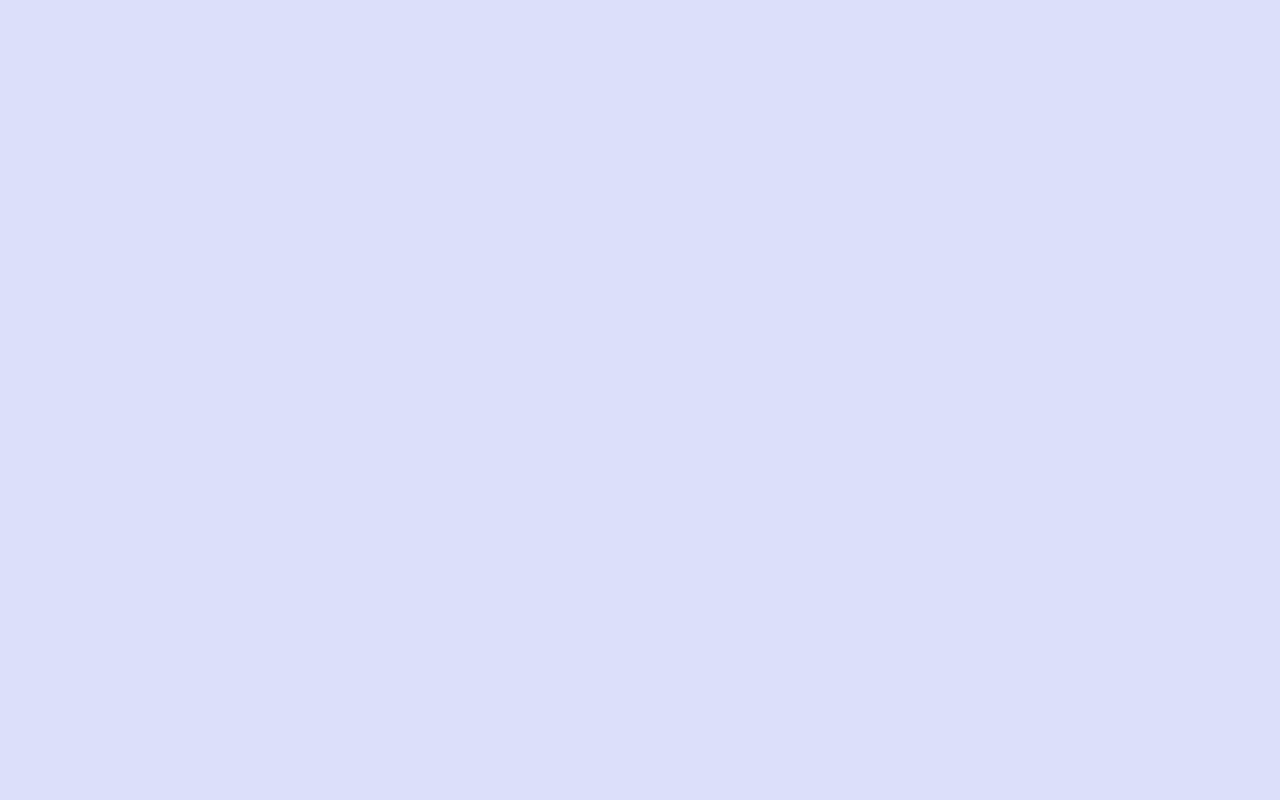
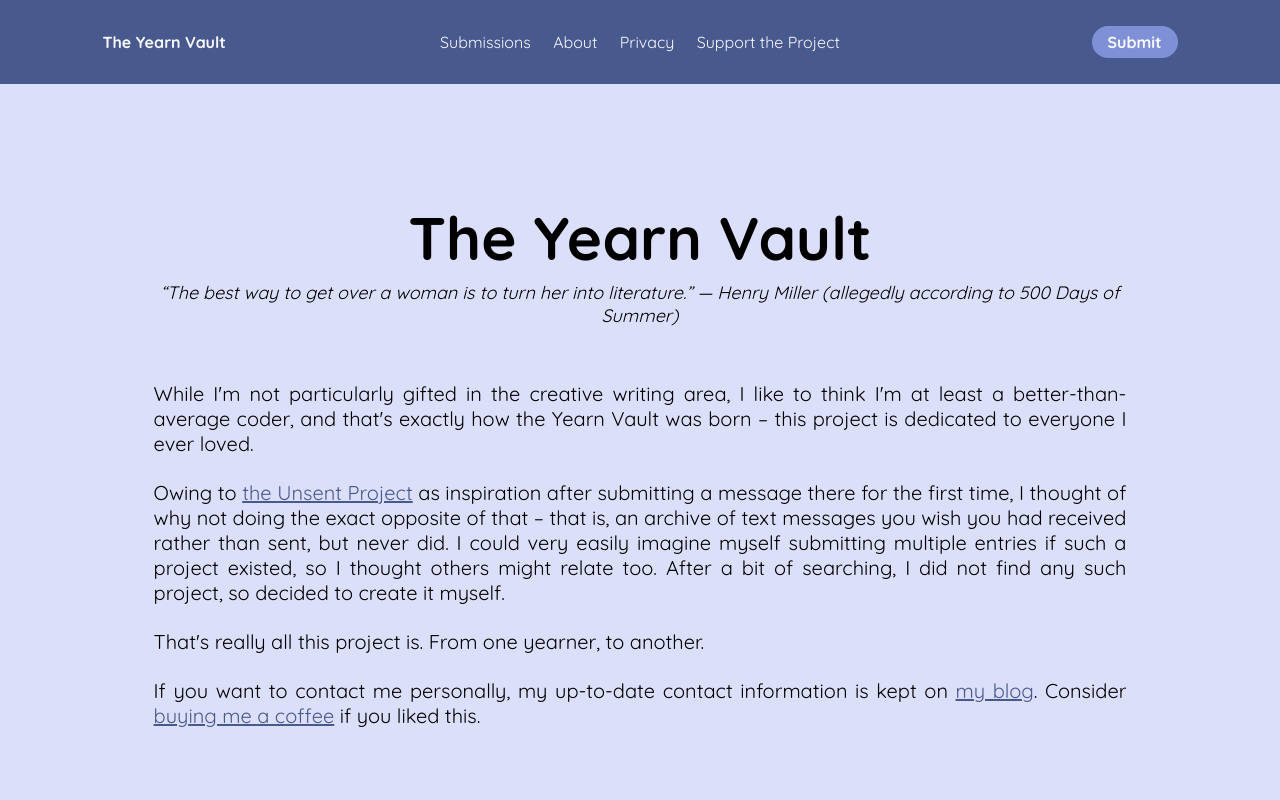
Before and after one commit to jewelcodes/the-yearn-vault, a React (Create React App) app in the folder frontend/: page /about in a window 1280 px wide. Before the commit this address had no page. Shown: the top 800 px of the page. Built offline with nearby package versions, Linux system fonts and the light colour scheme.

Commit message:
about: about page

```diff
--- a/frontend/src/App.tsx
+++ b/frontend/src/App.tsx
@@ -2,6 +2,7 @@ import React from "react";
 import { BrowserRouter, Routes, Route } from "react-router-dom";
 import Layout from "./pages/Layout/Layout";
 import Home from "./pages/Home/Home";
+import About from "./pages/About/About";
 
 function App() {
     return (
@@ -9,6 +10,7 @@ function App() {
             <Routes>
                 <Route path="/" element={<Layout />}>
                     <Route index element={<Home />} />
+                    <Route path="about" element={<About /> } />
                 </Route>
             </Routes>
         </BrowserRouter>
--- a/frontend/src/index.css
+++ b/frontend/src/index.css
@@ -33,6 +33,15 @@ body {
     background-color: var(--light);
 }
 
+a {
+    color: var(--dark);
+    text-decoration: underline;
+}
+
+a:hover {
+    text-decoration: none;
+}
+
 .button {
     text-decoration: none !important;
     color: var(--white) !important;
--- /dev/null
+++ b/frontend/src/pages/About/About.css
@@ -0,0 +1,26 @@
+.about {
+    padding: 25vh calc(var(--side-spacing-desktop) * 1.5);
+    text-align: center;
+    font-size: 1.25em;
+}
+
+.about h1 {
+    margin: 0 0 0.1em 0;
+    padding: 0;
+    font-size: 3em;
+}
+
+.about h2 {
+    margin: 0 0 3em 0;
+    padding: 0;
+    font-size: 0.9em;
+    font-style: italic;
+    font-weight: normal;
+}
+
+.about p {
+    text-align: justify;
+    text-align-last: left;
+    margin: 0 0 1.2em 0;
+    padding: 0;
+}
--- /dev/null
+++ b/frontend/src/pages/About/About.tsx
@@ -0,0 +1,16 @@
+import React from "react";
+import "./About.css";
+import { Link } from "react-router-dom";
+
+export default function About() {
+    return (
+        <section className="about">
+            <h1>The Yearn Vault</h1>
+            <h2>&ldquo;The best way to get over a woman is to turn her into literature.&rdquo; &mdash; Henry Miller (allegedly according to 500 Days of Summer)</h2>
+            <p>While I'm not particularly gifted in the creative writing area, I like to think I'm at least a better-than-average coder, and that's exactly how the Yearn Vault was born &ndash; this project is dedicated to everyone I ever loved.</p>
+            <p>Owing to <a href="https://theunsentproject.com/">the Unsent Project</a> as inspiration after submitting a message there for the first time, I thought of why not doing the exact opposite of that &ndash; that is, an archive of text messages you wish you had received rather than sent, but never did. I could very easily imagine myself submitting multiple entries if such a project existed, so I thought others might relate too. After a bit of searching, I did not find any such project, so decided to create it myself.</p>
+            <p>That's really all this project is. From one yearner, to another.</p>
+            <p>If you want to contact me personally, my up-to-date contact information is kept on <a href="https://jewelcodes.io/">my blog</a>. Consider <Link to="/support">buying me a coffee</Link> if you liked this.</p>
+        </section>
+    )
+}
```
